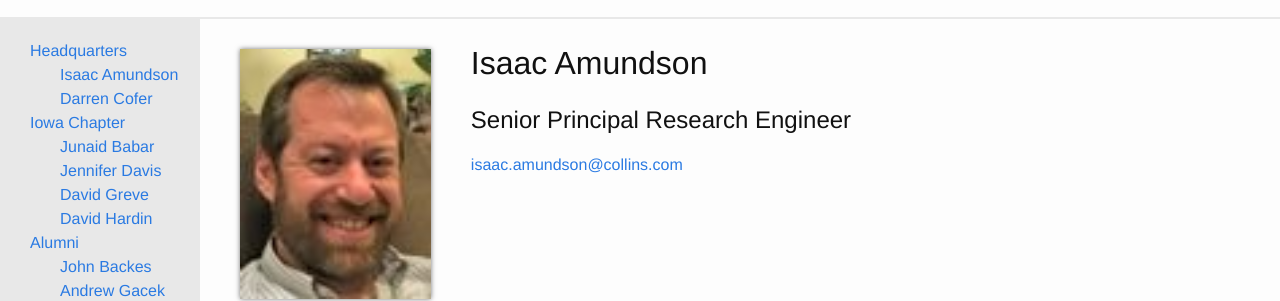
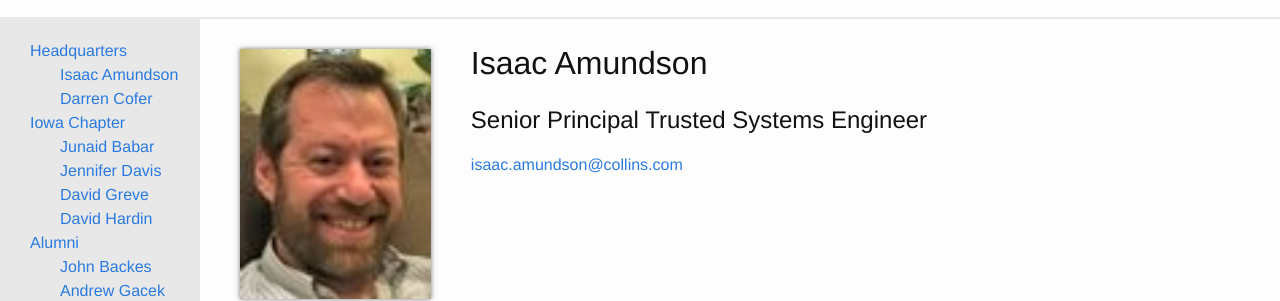
Before and after one commit to loonwerks/loonwerks.github.io, a Jekyll site: the page built from people/isaac-amundson.html, in a window 1280 px wide. Shown: the part 136-437 px from the top of the page. Built offline with Jekyll 4.4.1, drawn with Linux system fonts in a browser that asks for light colours; Markdown is read by kramdown in place of the engine named in the settings.

Commit message:
Update isaac-amundson.html

```diff
--- a/people/isaac-amundson.html
+++ b/people/isaac-amundson.html
@@ -4,7 +4,7 @@ fullname: Isaac Amundson
 sort: Amundson
 author_key: I. Amundson
 email: isaac.amundson@collins.com
-position: Senior Principal Research Engineer
+position: Senior Principal Trusted Systems Engineer
 picture: /images/amundson.jpg
 location: minnesota
 ---
```
